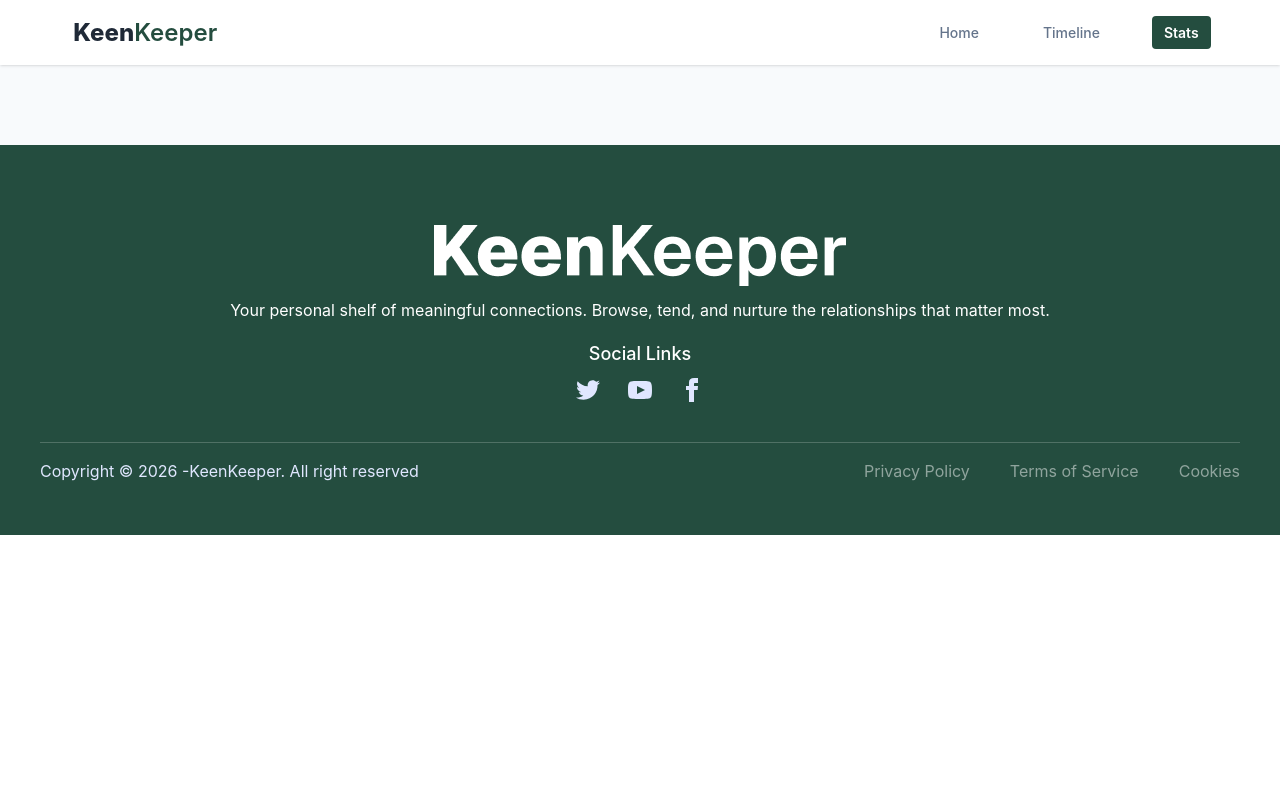
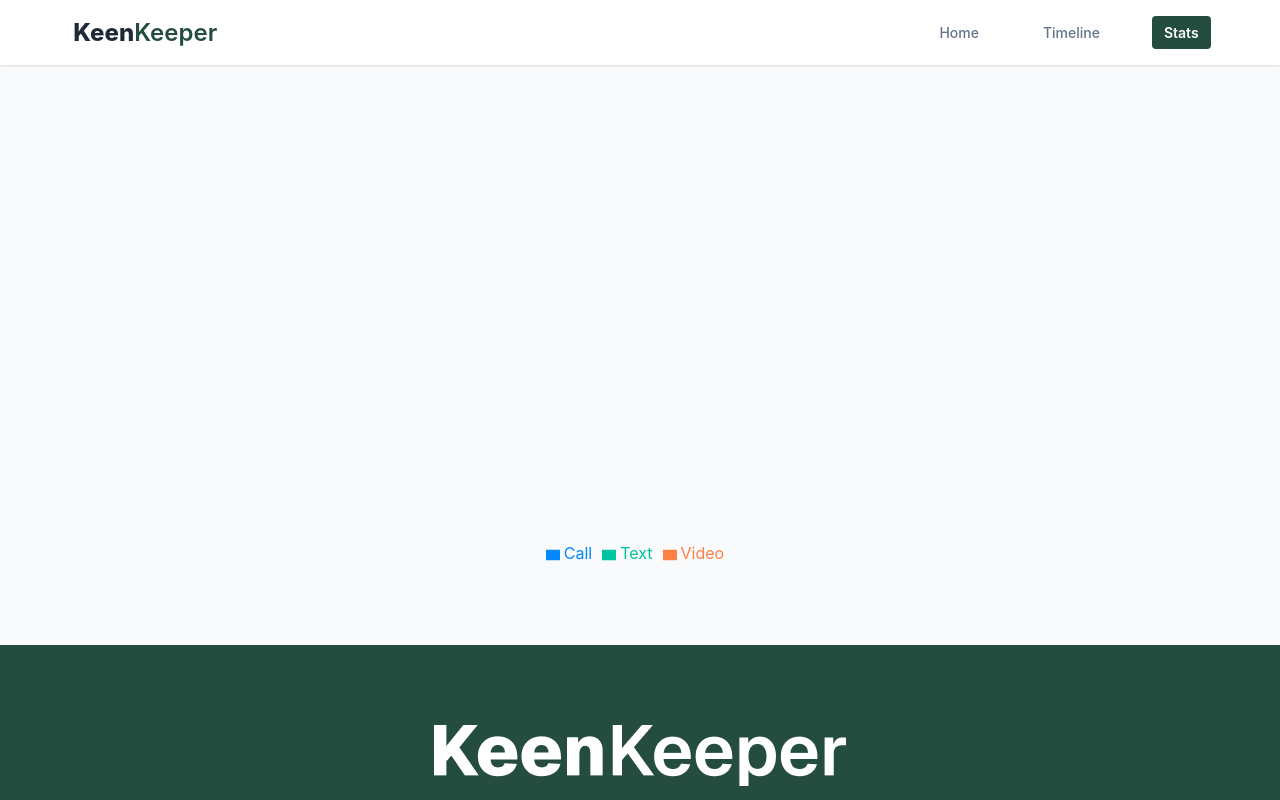
Before and after one commit to tfshorifulislam/keen-keeper, a React (Vite) app: page /Stats in a window 1280 px wide. Shown: the top 800 px of the page. Built offline with nearby package versions, Linux system fonts and the light colour scheme.

Commit message:
stats page chart function done

```diff
--- a/src/pages/Stats/Stats.jsx
+++ b/src/pages/Stats/Stats.jsx
@@ -1,9 +1,51 @@
-import React from 'react';
+import React, { useContext, useState } from 'react';
+import { Cell, Label, Legend, Pie, PieChart, Tooltip } from 'recharts';
+import { friendDataContext } from '../../friendContext/FriendContext';
 
 const Stats = () => {
+    const { call } = useContext(friendDataContext)
+
+    const callValue = call.filter(i => i.type === 'call').length;
+    const textValue = call.filter(i => i.type === 'text').length;
+    const videoValue = call.filter(i => i.type === 'video').length;
+
+    const data = [
+        { name: 'Call', value: callValue },
+        { name: 'Text', value: textValue },
+        { name: 'Video', value: videoValue }
+    ]
+
+    const COLORS = ['#0088FE', '#00C49F', '#FF8042'];
+
     return (
-        <div>
-
+        <div className='flex justify-center items-center'>
+            <PieChart
+                style={{ width: '100%', maxWidth: '500px', maxHeight: '80vh', aspectRatio: 1 }}
+                responsive
+                margin={{
+                    top: 50,
+                    right: 120,
+                    bottom: 0,
+                    left: 120,
+                }}
+            >
+                <Pie
+                    data={data}
+                    cx="50%"
+                    cy="50%"
+                    innerRadius={60}
+                    outerRadius={80}
+                    dataKey="value"
+                >
+                    {
+                        data.map((entry, index) => (
+                            <Cell key={`cell-${index}`} fill={COLORS[index]} />
+                        ))
+                    }
+                </Pie>
+                <Tooltip />
+                <Legend />
+            </PieChart>
         </div>
     );
 };
```
